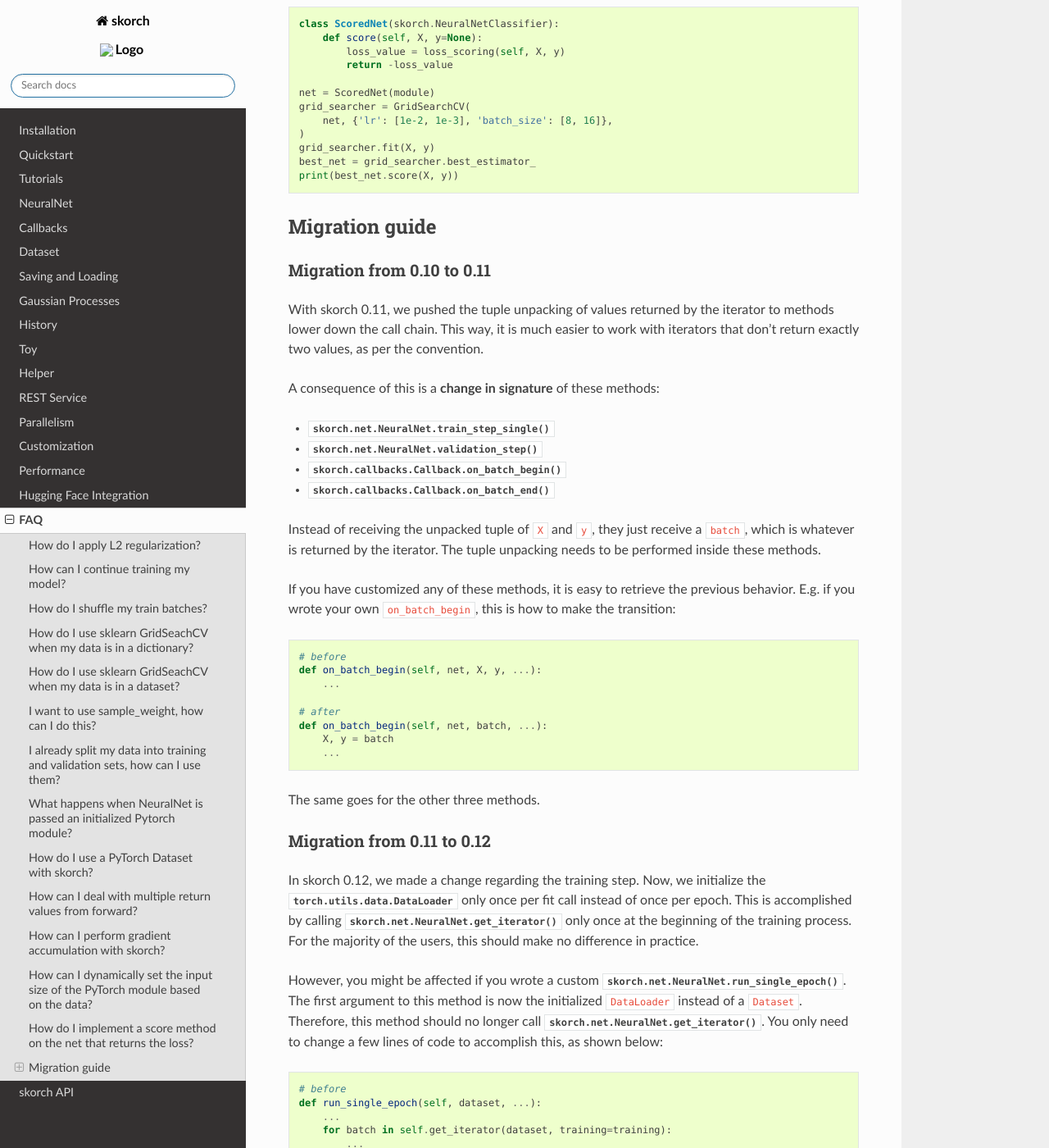
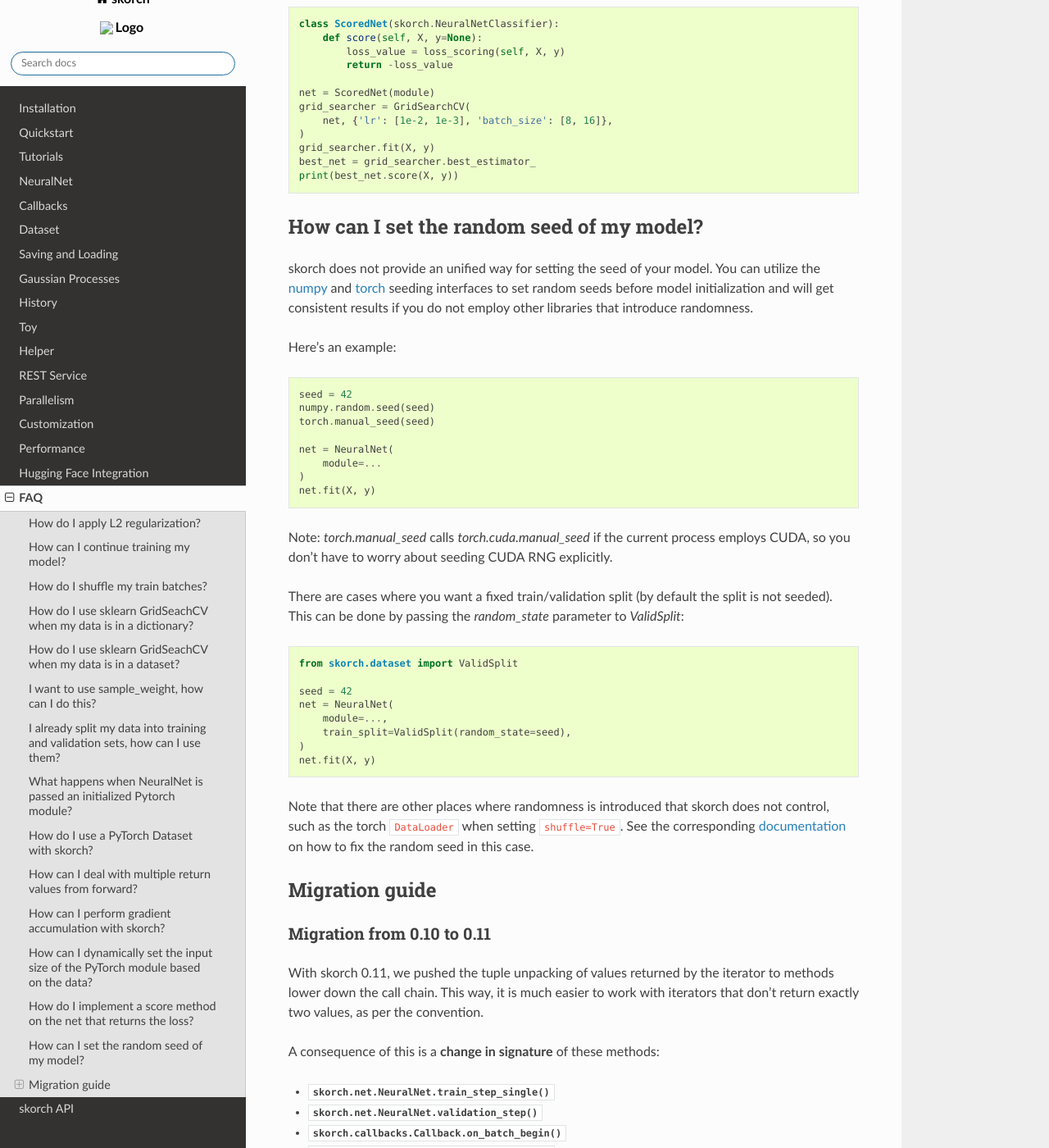
Before and after one commit to skorch-dev/skorch, a Sphinx documentation site: the page built from docs/user/FAQ.rst, in a window 1280 px wide and 1400 px high, scrolled down 6923 px. Shown: the whole window at 82% size. Built offline with Sphinx 7.4.7 and the Read the Docs theme 2.0.0, drawn with Linux system fonts in a browser that asks for light colours.

Commit message:
Address #834: Document random seeding (#879)

```diff
--- a/docs/user/FAQ.rst
+++ b/docs/user/FAQ.rst
@@ -413,6 +413,56 @@
     best_net = grid_searcher.best_estimator_
     print(best_net.score(X, y))
 
+
+How can I set the random seed of my model?
+------------------------------------------
+
+skorch does not provide an unified way for setting the seed of your model.
+You can utilize the `numpy <https://numpy.org/doc/stable/reference/random/generated/numpy.random.seed.html>`__
+and `torch <https://pytorch.org/docs/stable/generated/torch.manual_seed.html>`__
+seeding interfaces to set random seeds before model initialization and will
+get consistent results if you do not employ other libraries that introduce randomness.
+
+Here's an example:
+
+.. code:: python
+
+    seed = 42
+    numpy.random.seed(seed)
+    torch.manual_seed(seed)
+
+    net = NeuralNet(
+        module=...
+    )
+    net.fit(X, y)
+
+
+Note: `torch.manual_seed` calls `torch.cuda.manual_seed` if the
+current process employs CUDA, so you don't have to worry about
+seeding CUDA RNG explicitly.
+
+There are cases where you want a fixed train/validation split
+(by default the split is not seeded). This can be done by passing
+the `random_state` parameter to `ValidSplit`:
+
+.. code:: python
+
+    from skorch.dataset import ValidSplit
+
+    seed = 42
+    net = NeuralNet(
+        module=...,
+        train_split=ValidSplit(random_state=seed),
+    )
+    net.fit(X, y)
+
+Note that there are other places where randomness is introduced
+that skorch does not control, such as the torch ``DataLoader`` when
+setting ``shuffle=True``. See the corresponding
+`documentation <https://pytorch.org/docs/stable/data.html>`__
+on how to fix the random seed in this case.
+
+
 Migration guide
 ---------------
 
```
